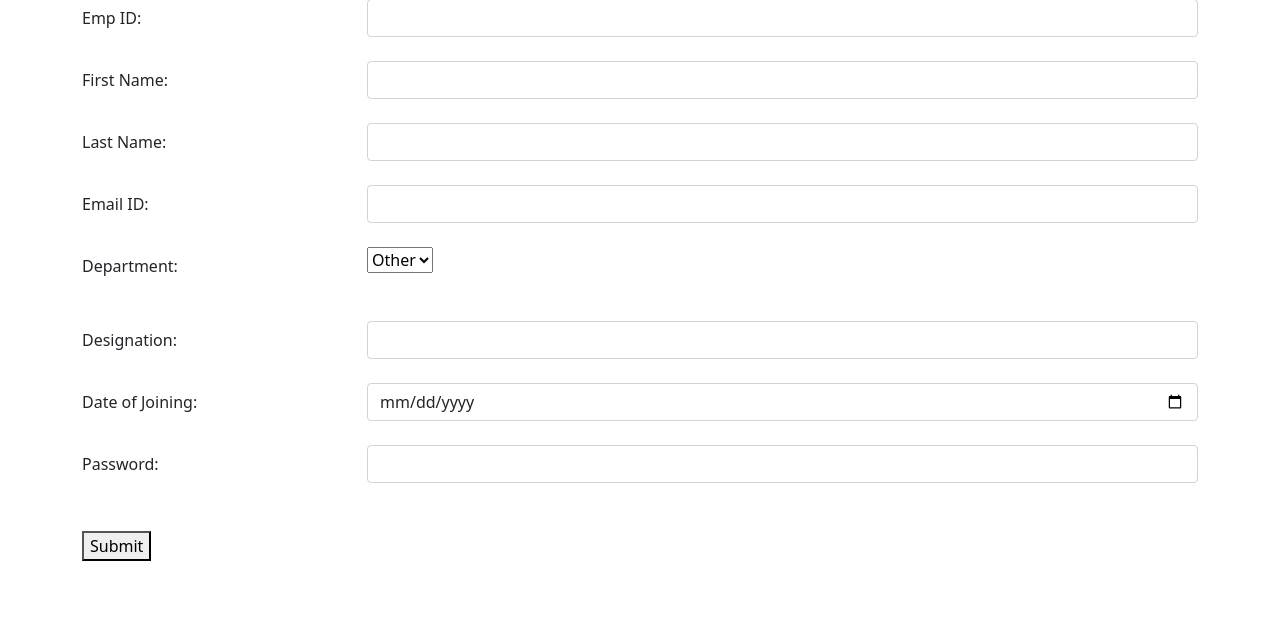
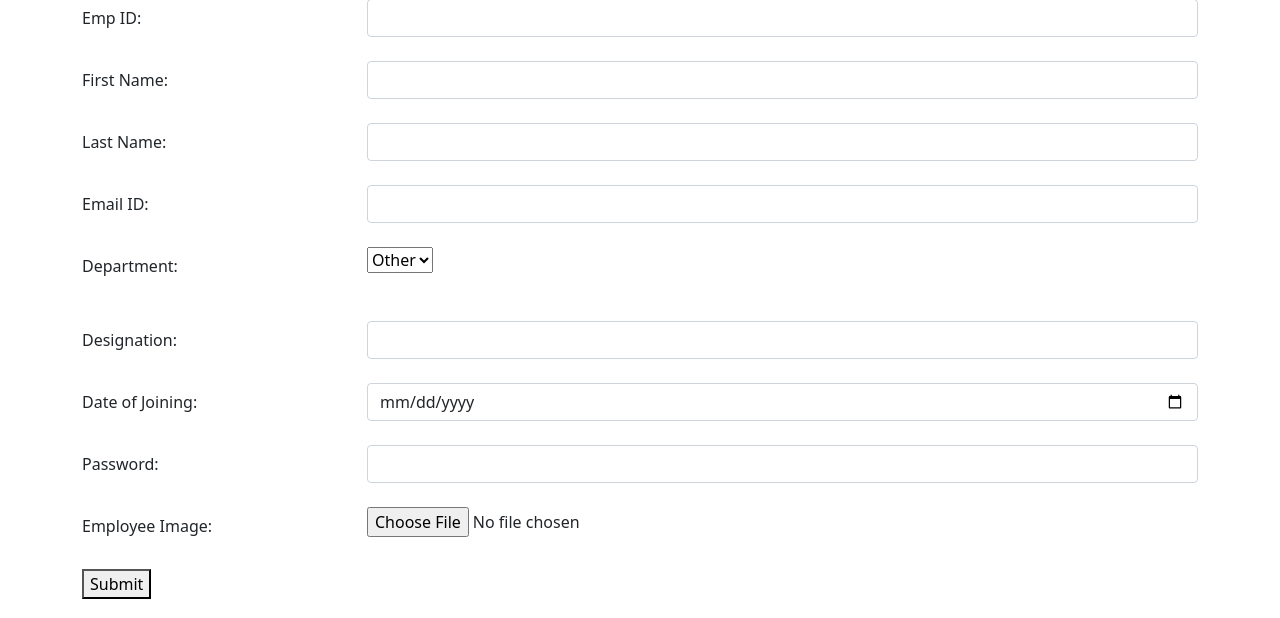
Before and after one commit to anashwara1/LeaveManagementSystem, a Django app: page /register_user/ in a window 1280 px wide. Shown: the part 182-800 px from the top of the page. Run offline with Django 4.2, Linux system fonts and the light colour scheme; data that the repository does not hold is empty; some libraries are stand-ins or nearby versions.

Commit message:
created a field  to add employee image in register form

```diff
--- a/LMS/templates/register.html
+++ b/LMS/templates/register.html
@@ -78,6 +78,13 @@
                 </div>
             </div>
             <br>
+            <div class="form-group row">
+                <label for="employee-image" class="col-md-3 col-form-label bold-label">Employee Image:</label>
+                <div class="col-md-9">
+                     <input type="file" class="form-control-file" id="employee-image" name="employee_image" accept="image/*">
+                </div>
+            </div>
+
     <br>
             <button>Submit</button>
         </form>
```
